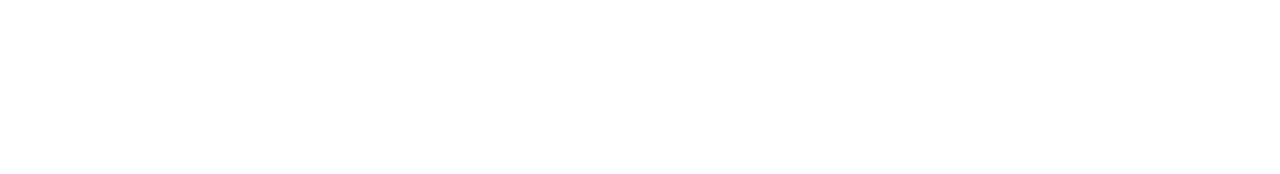
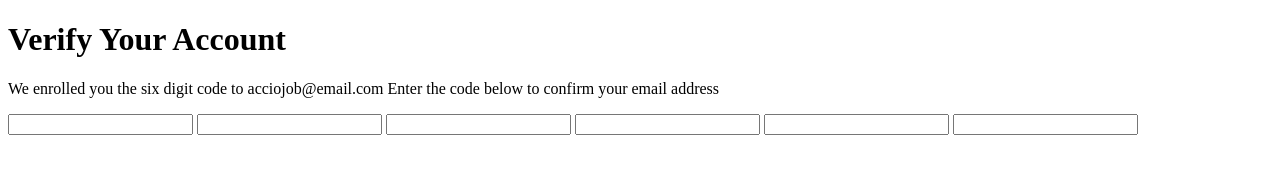
Before and after one commit to acciojob/OTP-accio-Akshaya, a website: page main.html in a window 1280 px wide. Drawn offline with Linux system fonts and the light colour scheme.

Commit message:
created a submission

```diff
--- a/main.html
+++ b/main.html
@@ -8,6 +8,16 @@
 
 <body>
 	<!-- the entire body must be written by student -->
+	 <h1 id=verification_heading>Verify Your Account</h1>
+	 <p>We enrolled you the six digit code to acciojob@email.com Enter the code below to confirm your email address </p>
+	<div class="code-container">
+		<input type="text" maxlength="1" class="code" id="code-1" />
+		<input type="text" maxlength="1" class="code" id="code-2" />
+		<input type="text" maxlength="1" class="code" id="code-3" />
+		<input type="text" maxlength="1" class="code" id="code-4" />
+		<input type="text" maxlength="1" class="code" id="code-5" />
+		<input type="text" maxlength="1" class="code" id="code-6" />
+	</div>
     <script type="text/javascript" src="./script.js">
 </script>
 
--- a/script.js
+++ b/script.js
@@ -1 +1,8 @@
 //your JS code here. If required.
+const inputs = document.querySelectorAll(".code");
+
+inputs.forEach((input, index) =>{
+	input.addEventListener("input",(e) => {
+		const value = e.target.value;
+	})
+})
```
